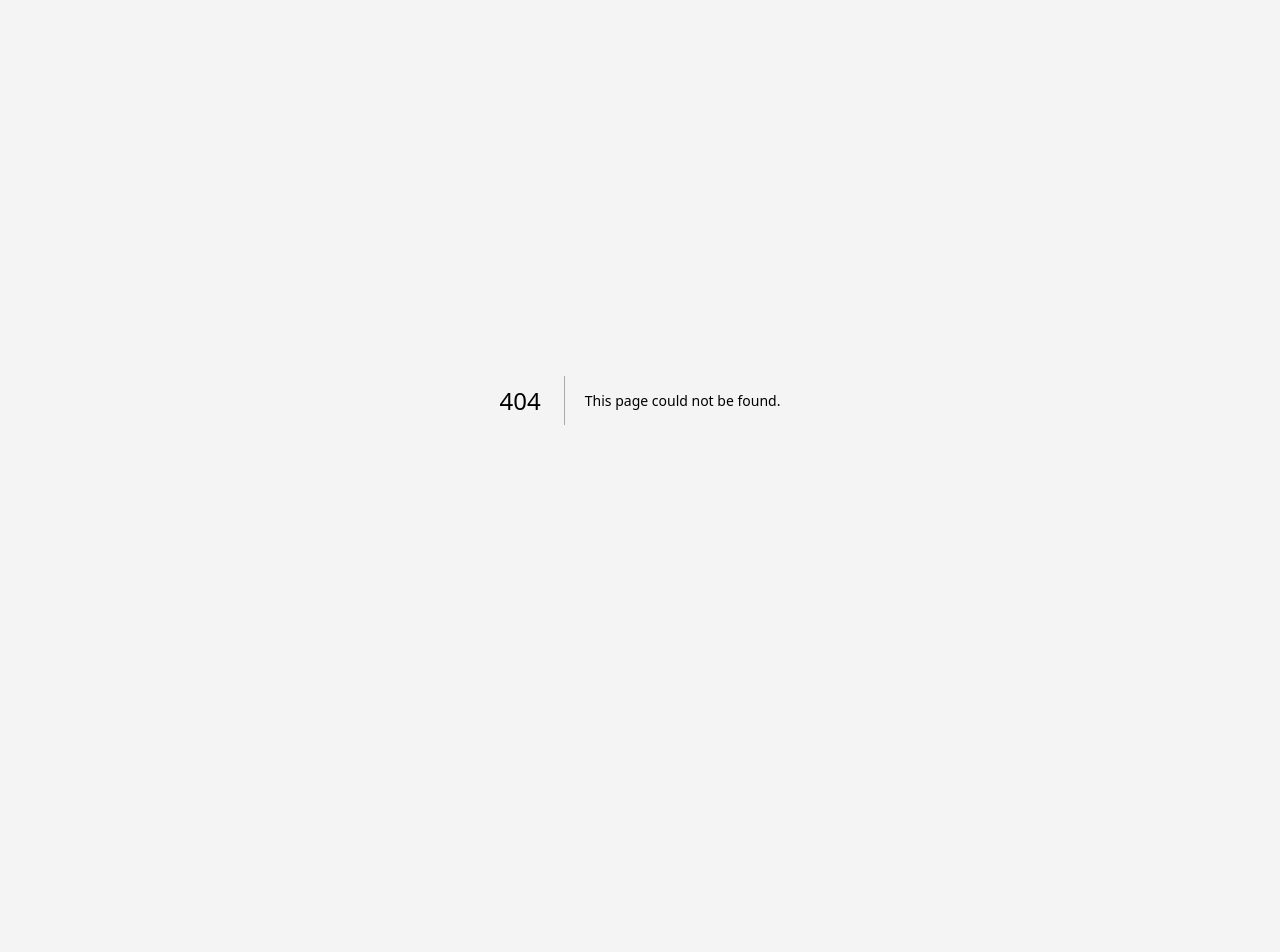
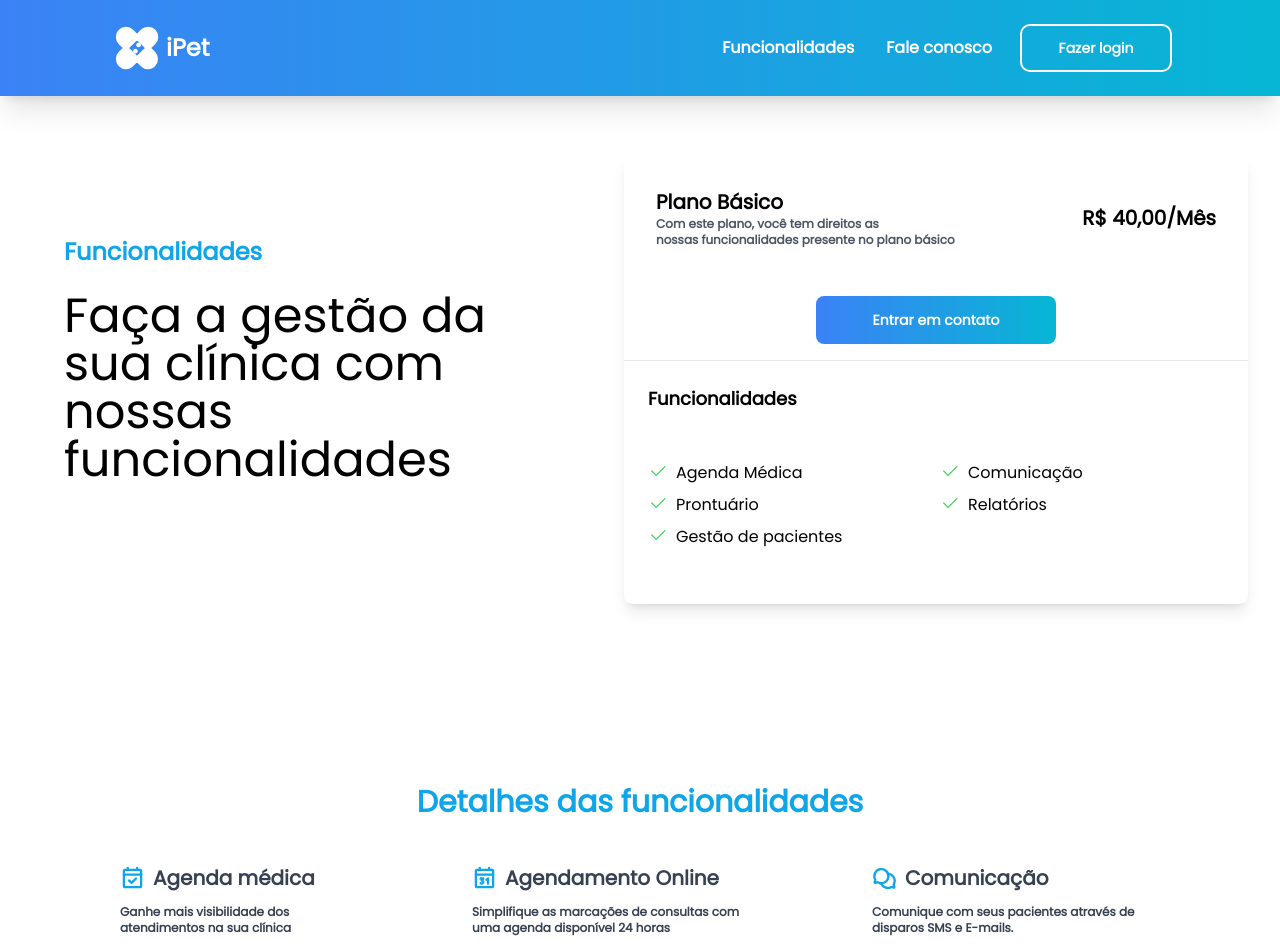
Before and after one commit to Luan-max/ipet-frontend, a Next.js app: page /funcionalities in a window 1280 px wide. Before the commit this address had no page. Shown: the top 952 px of the page. Before the commit the page ends 800 px from the top, so only its background shows below. Built offline with nearby package versions, Linux system fonts and the light colour scheme.

Commit message:
feat: new page funcionalitites

```diff
--- /dev/null
+++ b/src/app/funcionalities/page.tsx
@@ -0,0 +1,118 @@
+"use client";
+
+import Button from "@/components/button";
+import Footer from "@/components/footer";
+import Header from "@/components/header";
+import { Calendar, CalendarCheck, ChatsCircle, Check } from "phosphor-react";
+
+export default function Funcionalities() {
+  return (
+    <main className="w-full min-h-screen flex flex-col">
+      <Header />
+      <section className="w-full h-[45rem] bg-white flex flex-row items-center justify-between">
+        <div className="flex flex-col p-16 gap-6 items-start justify-center">
+          <h1 className="text-primary-0 text-2xl font-bold">Funcionalidades</h1>
+          <h2 className="text-black text-5xl">
+            Faça a gestão da sua clínica com <br />
+            nossas funcionalidades
+          </h2>
+        </div>
+        <div className="flex p-8 items-center justify-center">
+          <div className="flex flex-col bg-white shadow-lg rounded-lg w-[39rem] h-[28rem] mt-10">
+            <div className="flex flex-row p-8 justify-between">
+              <div className="flex flex-col items-start justify-center">
+                <span className="text-black font-bold text-xl">
+                  Plano Básico
+                </span>
+                <span className="text-gray-600 font-semibold text-xs">
+                  Com este plano, você tem direitos as <br /> nossas
+                  funcionalidades presente no plano básico
+                </span>
+              </div>
+              <div className="flex flex-col items-center justify-center">
+                <span className="text-black font-bold text-xl">
+                  R$ 40,00/Mês
+                </span>
+              </div>
+            </div>
+            <div className="p-4 flex items-center justify-center">
+              <Button label="Entrar em contato" />
+            </div>
+            <hr className="w-full" />
+            <span className="p-6 text-black font-bold text-lg">
+              Funcionalidades
+            </span>
+            <div className="p-6  grid grid-cols-2 gap-2">
+              <div className="flex flex-row gap-2">
+                <Check size={20} color="#42d15a" />
+                <span>Agenda Médica</span>
+              </div>
+              <div className="flex flex-row gap-2">
+                <Check size={20} color="#42d15a" />
+                <span>Comunicação</span>
+              </div>
+              <div className="flex flex-row gap-2">
+                <Check size={20} color="#42d15a" />
+                <span>Prontuário</span>
+              </div>
+              <div className="flex flex-row gap-2">
+                <Check size={20} color="#42d15a" />
+                <span>Relatórios</span>
+              </div>
+              <div className="flex flex-row gap-2">
+                <Check size={20} color="#42d15a" />
+                <span>Gestão de pacientes</span>
+              </div>
+            </div>
+          </div>
+        </div>
+      </section>
+      <section className="w-full h-full p-8 flex flex-col items-center justify-center bg-white">
+        <div className="flex flex-col p-8">
+          <div className="flex items-center justify-center">
+            <span className="text-primary-0 font-semibold text-3xl">
+              Detalhes das funcionalidades
+            </span>
+          </div>
+          <div className="flex flex-wrap gap-28 p-6 mt-5">
+            <div className="flex flex-col gap-3 w-60">
+              <div className="flex flex-row gap-2 items-center justify-start">
+                <CalendarCheck size={25} color="#0ea5e9" weight="bold" />
+                <span className="text-gray-700 font-bold text-xl">
+                  Agenda médica
+                </span>
+              </div>
+              <span className="text-gray-700 font-bold text-xs">
+                Ganhe mais visibilidade dos atendimentos na sua clínica
+              </span>
+            </div>
+            <div className="flex flex-col gap-3 w-72">
+              <div className="flex flex-row gap-2 items-center justify-start">
+                <Calendar size={25} color="#0ea5e9" weight="bold" />
+                <span className="text-gray-700 font-bold text-xl">
+                  Agendamento Online
+                </span>
+              </div>
+              <span className="text-gray-700 font-bold text-xs">
+                Simplifique as marcações de consultas com uma agenda disponível
+                24 horas
+              </span>
+            </div>
+            <div className="flex flex-col gap-3 w-72">
+              <div className="flex flex-row gap-2 items-center justify-start">
+                <ChatsCircle size={25} color="#0ea5e9" weight="bold" />
+                <span className="text-gray-700 font-bold text-xl">
+                  Comunicação
+                </span>
+              </div>
+              <span className="text-gray-700 font-bold text-xs">
+                Comunique com seus pacientes através de disparos SMS e E-mails.
+              </span>
+            </div>
+          </div>
+        </div>
+      </section>
+      <Footer />
+    </main>
+  );
+}
--- a/src/app/login/page.tsx
+++ /dev/null
@@ -1,109 +0,0 @@
-"use client";
-import React, { useState } from 'react';
-
-
-const Login = () => {
-  const [email, setEmail] = useState('');
-  const [password, setPassword] = useState('');
-  const [showPassword, setShowPassword] = useState(false);
-
-  const handleEmailChange = (e: { target: { value: React.SetStateAction<string>; }; }) => {
-    setEmail(e.target.value);
-  };
-
-  const handlePasswordChange = (e: { target: { value: React.SetStateAction<string>; }; }) => {
-    setPassword(e.target.value);
-  };
-
-  const togglePasswordVisibility = () => {
-    setShowPassword(!showPassword);
-  };
-
-  const handleLogin = () => {
-    // Lógica de login aqui
-  };
-
-  const handleForgotPassword = () => {
-    // Lógica de recuperação de senha aqui
-  };
-
-  const handleGoogleLogin = () => {
-    // Lógica de login com Google aqui
-  };
-
-  const handleRegister = () => {
-    // Lógica de registro aqui
-  };
-
-  return (
-    <div className="flex flex-col items-center justify-center min-h-screen bg-gray-100">
-      <div className="max-w-md w-full bg-white p-6 rounded-md shadow-md">
-        <h2 className="text-2xl font-bold mb-4">Login</h2>
-        <div className="mb-4">
-          <label htmlFor="email" className="block font-medium mb-1">
-            Email ou Nome de Usuário
-          </label>
-          <input
-            type="text"
-            id="email"
-            value={email}
-            onChange={handleEmailChange}
-            className="border border-gray-300 rounded-md px-3 py-2 w-full"
-          />
-        </div>
-        <div className="mb-4 relative">
-          <label htmlFor="password" className="block font-medium mb-1">
-            Senha
-          </label>
-          <input
-            type={showPassword ? 'text' : 'password'}
-            id="password"
-            value={password}
-            onChange={handlePasswordChange}
-            className="border border-gray-300 rounded-md px-3 py-2 w-full"
-          />
-          <button
-            type="button"
-            onClick={togglePasswordVisibility}
-            className="absolute right-3 top-1/2 transform -translate-y-1/2"
-          >
-
-          </button>
-        </div>
-        <button
-          type="button"
-          onClick={handleLogin}
-          className="bg-blue-500 text-white px-4 py-2 rounded-md hover:bg-blue-600 mb-4 w-full"
-        >
-          Entrar
-        </button>
-        <button
-          type="button"
-          onClick={handleForgotPassword}
-          className="text-blue-500 text-sm hover:underline mb-4 w-full text-center"
-        >
-          Esqueci minha senha
-        </button>
-        <button
-          type="button"
-          onClick={handleGoogleLogin}
-          className="bg-red-500 text-white px-4 py-2 rounded-md hover:bg-red-600 w-full"
-        >
-          Entrar com Google
-        </button>
-        <p className="text-center mt-4">
-          Você ainda não tem uma conta iPet?{' '}
-          <button
-            type="button"
-            onClick={handleRegister}
-            className="text-blue-500 text-sm hover:underline"
-          >
-            Registre-se agora
-          </button>
-        </p>
-      </div>
-    </div>
-  );
-};
-
-export default Login;
--- a/src/components/header/index.tsx
+++ b/src/components/header/index.tsx
@@ -4,14 +4,14 @@ import logo from "../../../public/assets/logo.svg";
 
 export default function Header() {
   return (
-    <header className="w-full h-24 flex items-center justify-between shadow-2xl bg-gradient-to-r from-blue-500 to-cyan-500 fixed">
+    <header className="w-full h-24 flex items-center justify-between shadow-xl bg-gradient-to-r from-blue-500 to-cyan-500 fixed">
       <div className="flex flex-row pl-28  items-center gap-1 justify-center">
         <Image src={logo} width={50} height={50} alt="Logo" />
         <span className="text-white font-bold text-2xl">iPet</span>
       </div>
 
       <div className="flex flex-row pr-28 gap-8 items-center justify-center">
-        <Link href="#" className="text-white font-bold text-md hover:underline underline-offset-8">
+        <Link href="/funcionalities" className="text-white font-bold text-md hover:underline underline-offset-8">
           Funcionalidades
         </Link>
         <Link href="/contact" className="text-white font-bold text-md hover:underline underline-offset-8">
```
